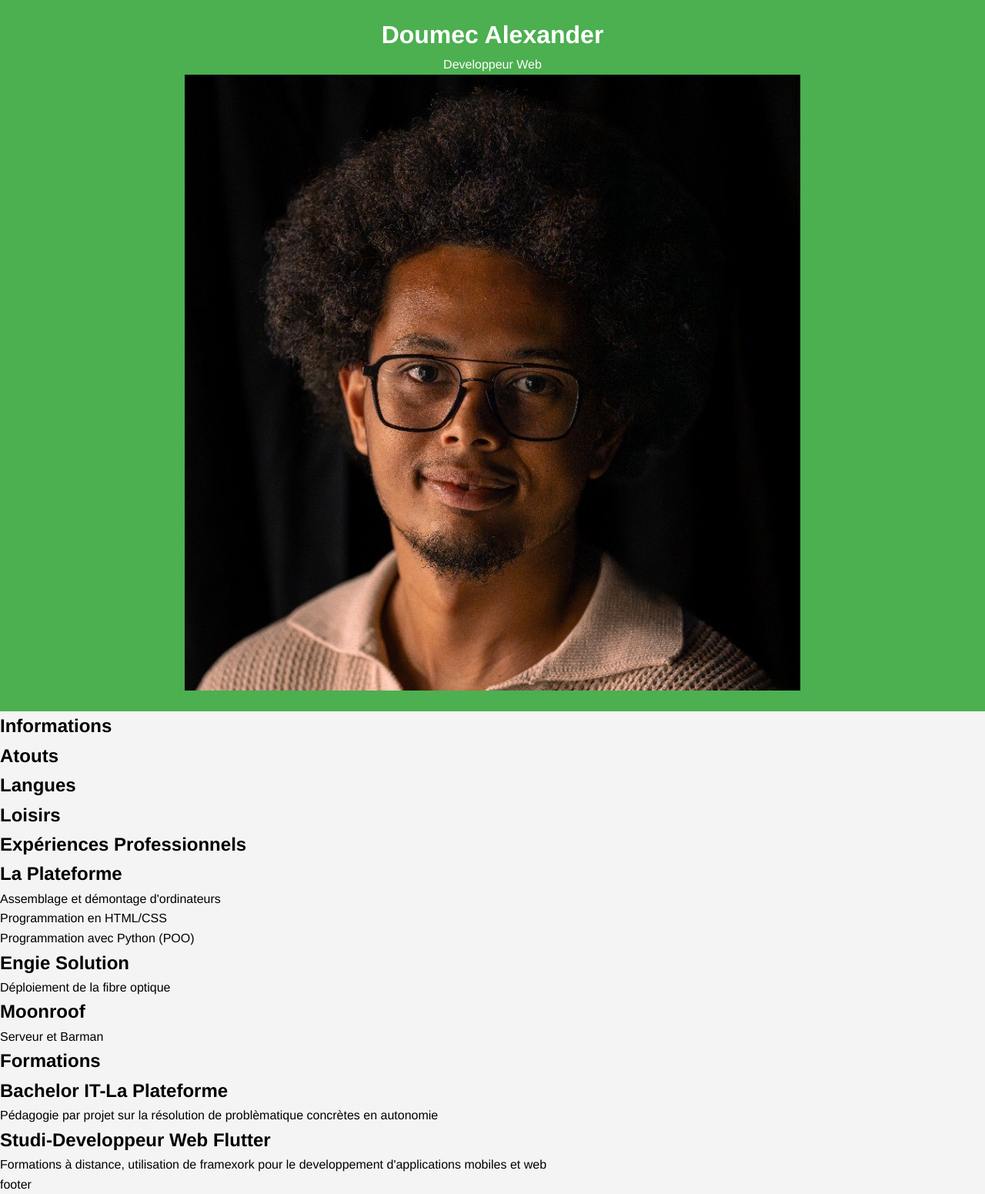
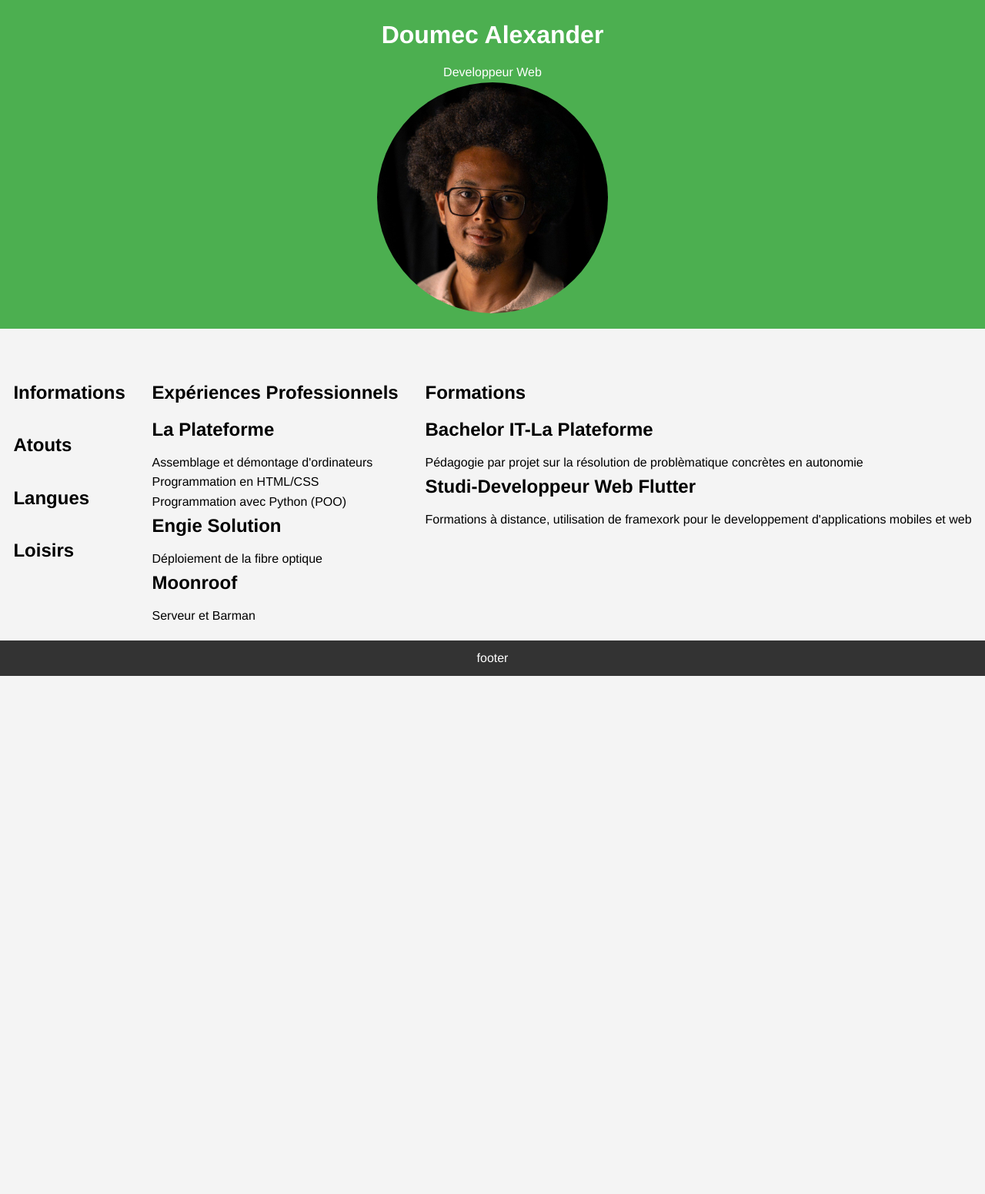
Before and after one commit to alexander-doumec/cv-, a PHP site: page / in a window 1280 px wide. Shown: the whole page at 77% size. After the commit the page ends 878 px from the top, so only its background shows below. Run offline with PHP 8.4, Linux system fonts and the light colour scheme.

Commit message:
update 1.2

```diff
--- a/Assets/Css/style.css
+++ b/Assets/Css/style.css
@@ -29,4 +29,50 @@ header {
     text-align: center;
 }
 
-.profile.image
+.profile {
+    display: flex;
+    flex-direction: column;
+    align-items: center;
+}
+
+.profile img {
+    border-radius: 50%;
+    height: 300px;
+
+    }
+
+.sidebar {
+        display: flex;
+        flex-direction: column;
+
+    }
+
+.conteneur {
+    display: flex;
+    justify-content: space-around;
+    margin-top: 5%;
+}
+
+    .professional{
+        display: flex;
+        align-items: center;
+    }
+h1, h2, h3 {
+        margin: 0;
+        padding-bottom: 10px;
+    }
+
+main {
+        padding: 20 px;
+    }
+
+section {
+        margin-bottom: 20px;
+    }
+
+footer {
+        background-color: #333;
+        color: white;
+        text-align: center;
+        padding: 10px 0;
+    }
--- a/index.php
+++ b/index.php
@@ -9,14 +9,15 @@
 
     <body>
         <header>
-            <div class="profile"></div>
+            <div class="profile">
                 <h1> Doumec Alexander </h1>
                 <p> Developpeur Web </p>
                 <img src="Assets/Picture/phot.jpg" alt="Photo de Doumec">
             </div>
         </header>
         <main>
-
+            <div class="conteneur">
+            <div class="sidebar">
                 <section id="Information">
                 <h2>Informations</h2>
                 </section>
@@ -34,8 +35,9 @@
                 <section id="Loisirs">
                 <h1>Loisirs</h1>
                 </section>
+            </div>
 
-            <section id="Expériences Professionels">
+            <section id="professional">
                 <h1>Expériences Professionnels</h1>
                 <div id="Plateforme">
                     <h2>La Plateforme</h2>
@@ -53,8 +55,8 @@
                     <h2>Moonroof</h2>
                     <p>Serveur et Barman</p>
                 </div>
+            </section>
 
-            </section>
 
             <section id="Formations">
                 <h1>Formations</h1>
@@ -69,7 +71,7 @@
                 </div>
 
             </section>
-
+            </div>
 
         </main>
 
```
